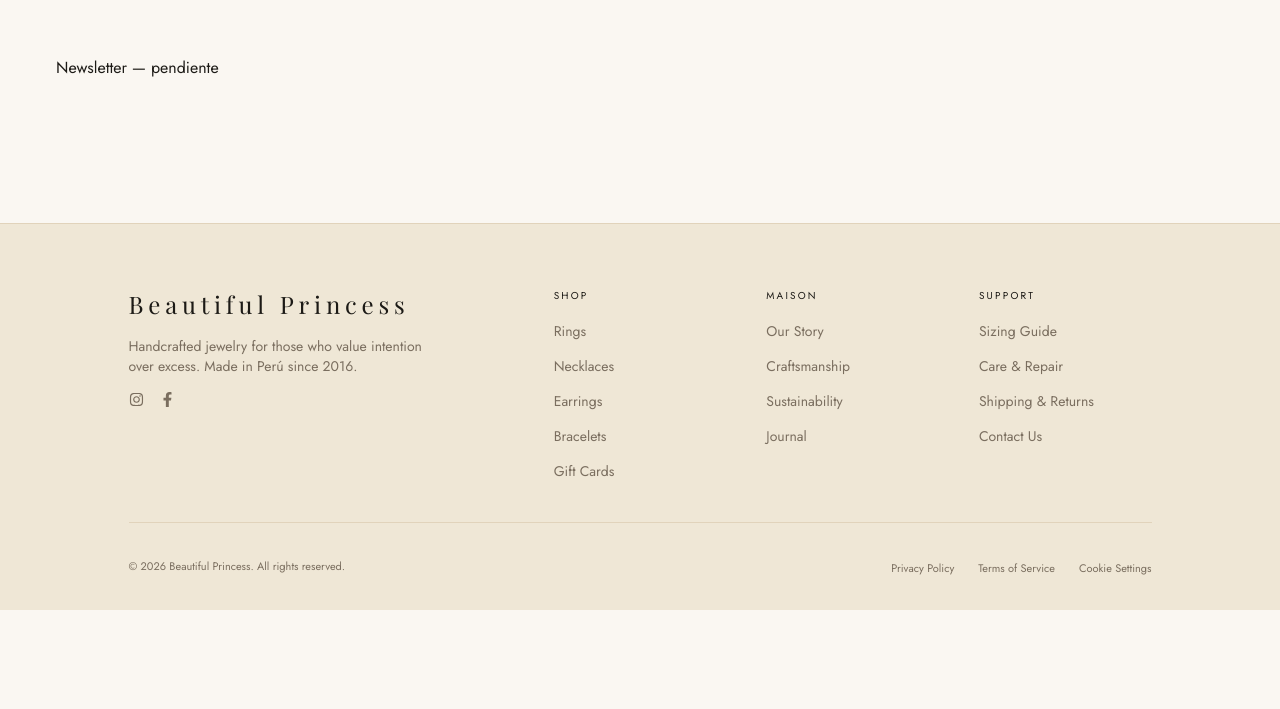
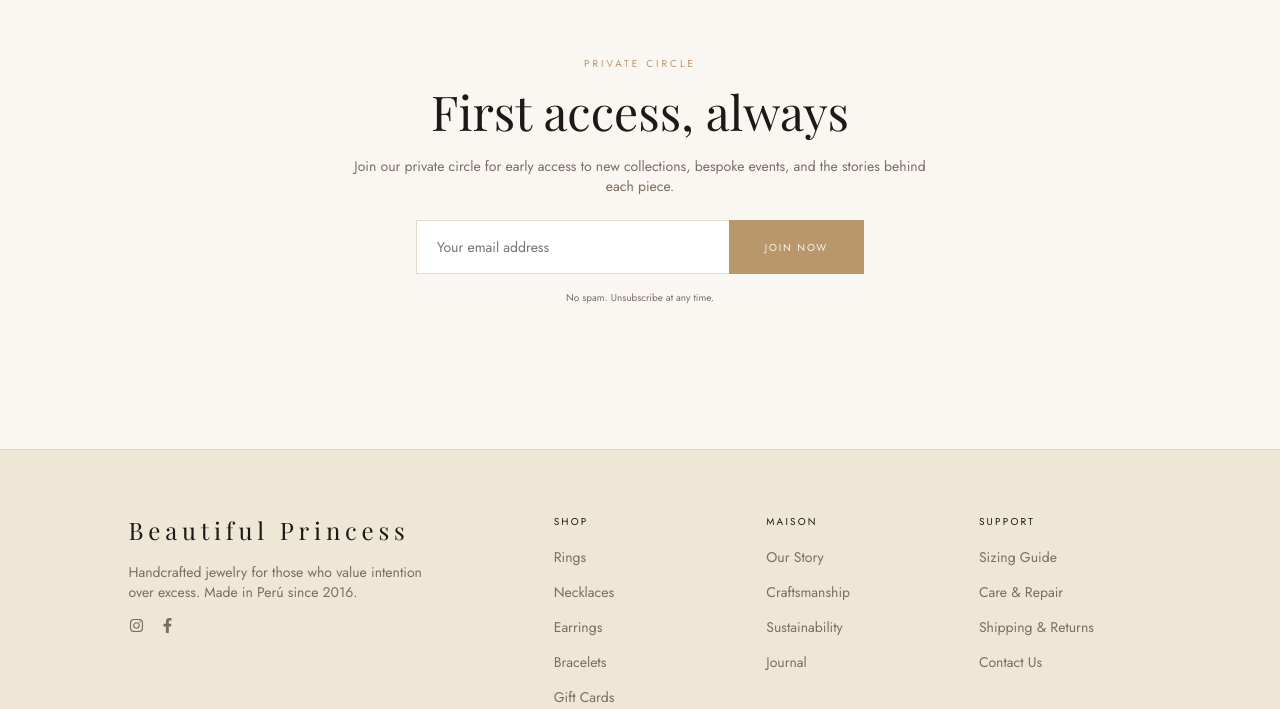
Before and after one commit to jadx2/07_joyeria, a React (Vite) app: page / in a window 1280 px wide. Shown: the part 3250-3959 px from the top of the page. Before the commit the page ends 3860 px from the top, so only its background shows below. Built offline with nearby package versions, Linux system fonts and the light colour scheme; a web font is replaced by a local one.

Commit message:
feat(#25): formulario controlado de newsletter con estado de exito (#66)

```diff
--- a/src/sections/Newsletter/Newsletter.css
+++ b/src/sections/Newsletter/Newsletter.css
@@ -1,3 +1,53 @@
 .newsletter {
   padding: var(--space-2xl) var(--container-pad);
+  display: flex;
+  flex-direction: column;
+  align-items: center;
+  text-align: center;
 }
+
+.newsletter__descripcion {
+  max-width: 576px;
+  font-size: 14px;
+  color: var(--color-text-muted);
+  margin-top: var(--space-sm);
+}
+
+.newsletter__formulario {
+  display: flex;
+  width: 100%;
+  max-width: 448px;
+  margin-top: var(--space-md);
+}
+
+.newsletter__input {
+  flex: 1;
+  border: 1px solid rgba(184, 151, 106, 0.35);
+  border-right: none;
+  padding: 16px 20px;
+  font-family: var(--font-body);
+  font-size: 14px;
+}
+
+.newsletter__input:focus {
+  outline: none;
+}
+
+.newsletter__exito {
+  margin-top: var(--space-md);
+  padding: 20px 40px;
+  border: 1px solid rgba(184, 151, 106, 0.4);
+}
+
+.newsletter__exito p {
+  font-family: var(--font-display);
+  font-style: italic;
+  font-size: 18px;
+  color: var(--color-primary);
+}
+
+.newsletter__nota {
+  margin-top: var(--space-sm);
+  font-size: 10px;
+  color: var(--color-text-muted);
+}
--- a/src/sections/Newsletter/Newsletter.jsx
+++ b/src/sections/Newsletter/Newsletter.jsx
@@ -1,7 +1,48 @@
+import { useState } from "react"
 import "./Newsletter.css"
+import SectionHeading from "../../components/SectionHeading/SectionHeading"
+import Button from "../../components/Button/Button"
 
 const Newsletter = () => {
-  return <section className="newsletter">Newsletter — pendiente</section>
+  const [correo, setCorreo] = useState("")
+  const [suscrito, setSuscrito] = useState(false)
+
+  function manejarEnvio(evento) {
+    evento.preventDefault()
+    if (correo.trim()) {
+      setSuscrito(true)
+    }
+  }
+
+  return (
+    <section className="newsletter">
+      <SectionHeading eyebrow="Private Circle" align="center">
+        First access, always
+      </SectionHeading>
+      <p className="newsletter__descripcion">
+        Join our private circle for early access to new collections, bespoke
+        events, and the stories behind each piece.
+      </p>
+      {suscrito ? (
+        <div className="newsletter__exito">
+          <p>Thank you for joining us.</p>
+        </div>
+      ) : (
+        <form className="newsletter__formulario" onSubmit={manejarEnvio}>
+          <input
+            type="email"
+            value={correo}
+            onChange={(evento) => setCorreo(evento.target.value)}
+            placeholder="Your email address"
+            aria-label="Email address"
+            className="newsletter__input"
+          />
+          <Button variant="primary">Join Now</Button>
+        </form>
+      )}
+      <p className="newsletter__nota">No spam. Unsubscribe at any time.</p>
+    </section>
+  )
 }
 
 export default Newsletter
```
